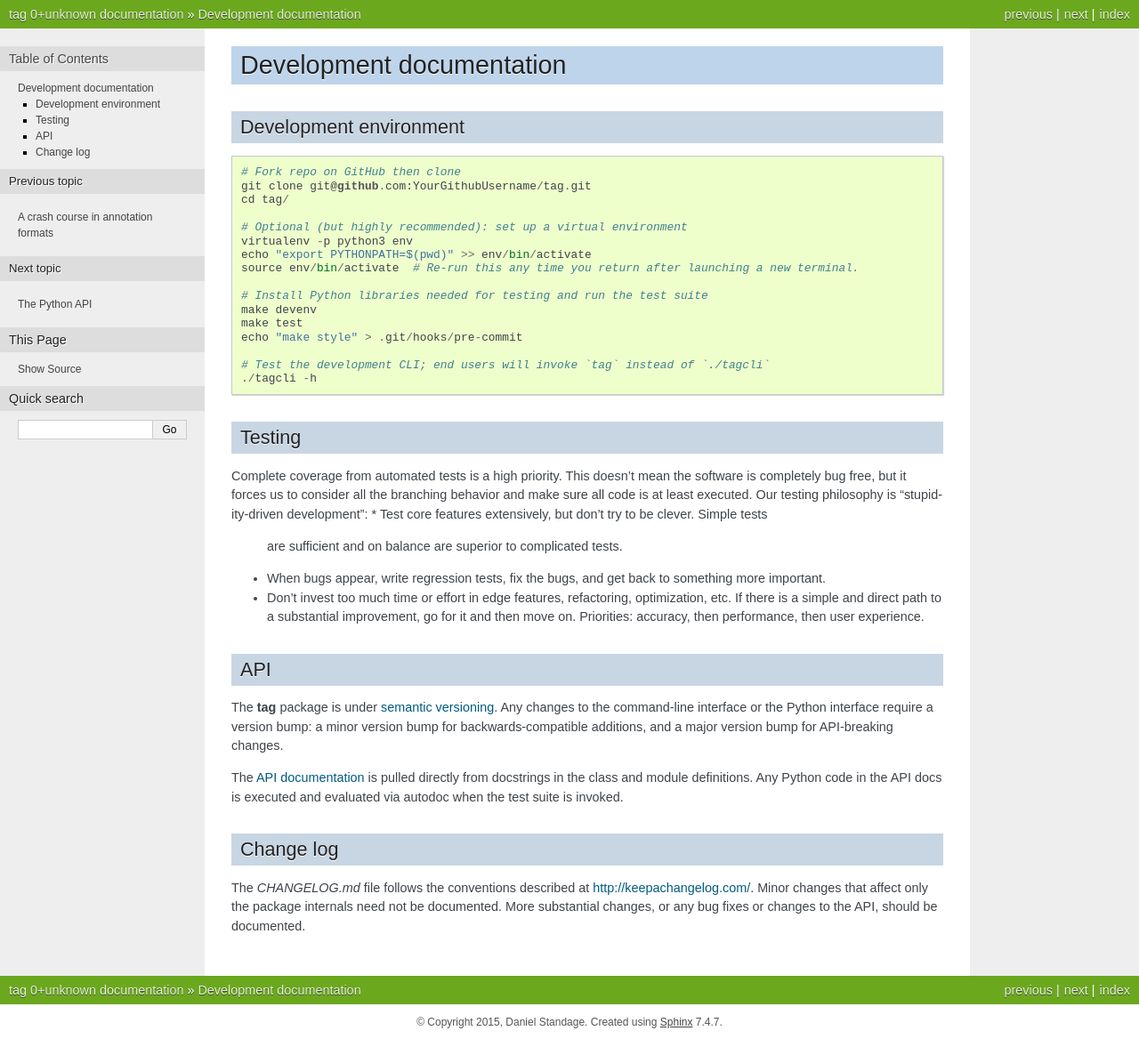
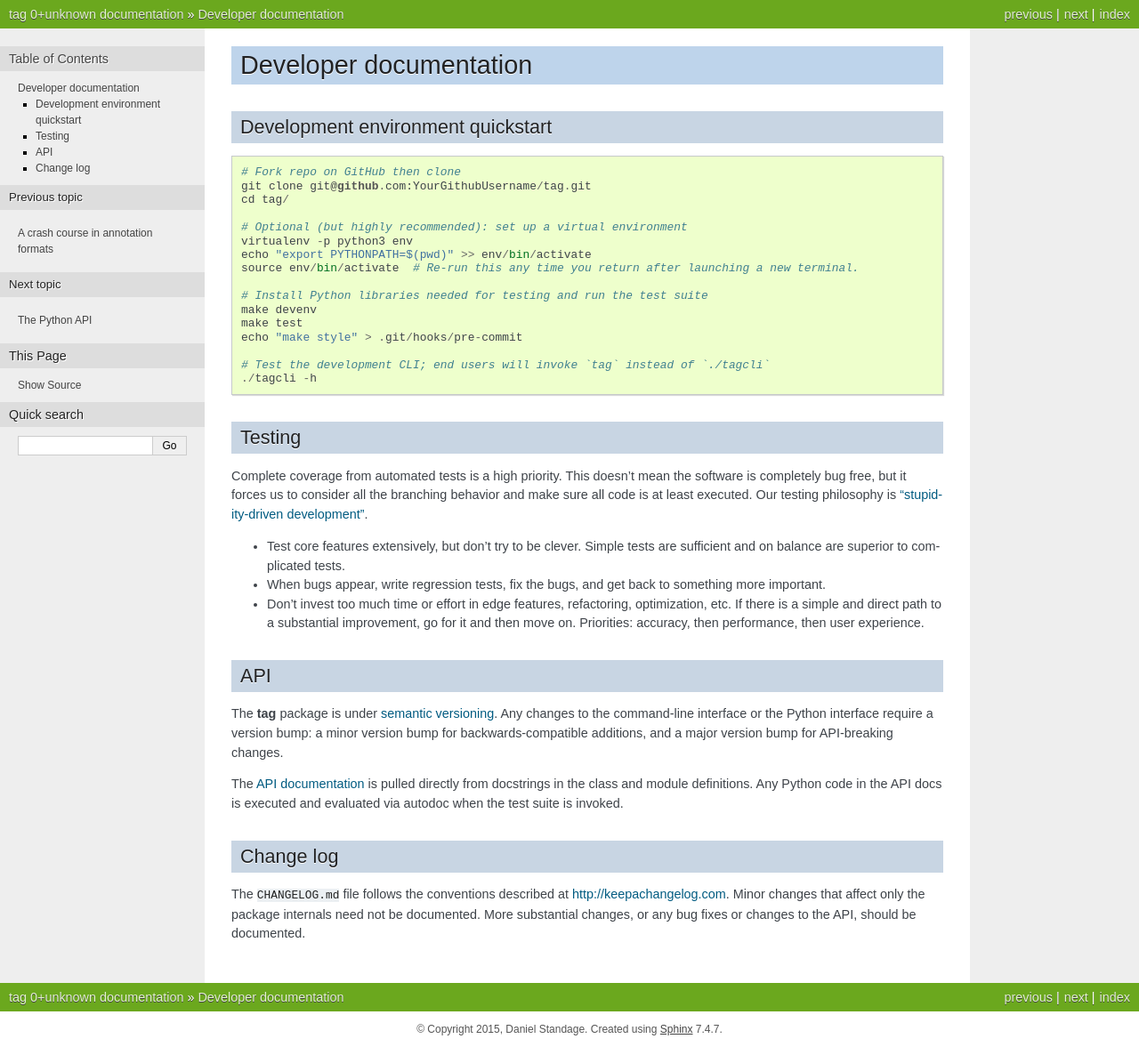
Before and after one commit to standage/tag, a Sphinx documentation site: the page built from docs/dev.rst, in a window 1280 px wide. Shown: the whole page at 89% size. Built offline with Sphinx 7.4.7, drawn with Linux system fonts in a browser that asks for light colours.

Commit message:
Docs cleanup

```diff
--- a/docs/dev.rst
+++ b/docs/dev.rst
@@ -1,8 +1,8 @@
-Development documentation
-=========================
+Developer documentation
+=======================
 
-Development environment
------------------------
+Development environment quickstart
+----------------------------------
 
 .. code::
 
@@ -29,7 +29,8 @@ Testing
 Complete coverage from automated tests is a high priority. This doesn't mean the
 software is completely bug free, but it forces us to consider all the branching
 behavior and make sure all code is at least executed. Our testing philosophy is
-"stupidity-driven development":
+`"stupidity-driven development" <http://ivory.idyll.org/blog/2014-research-coding.html>`_.
+
 * Test core features extensively, but don't try to be clever. Simple tests
   are sufficient and on balance are superior to complicated tests.
 * When bugs appear, write regression tests, fix the bugs, and get back to
@@ -55,7 +56,7 @@ is invoked.
 Change log
 ----------
 
-The `CHANGELOG.md` file follows the conventions described at
-http://keepachangelog.com/. Minor changes that affect only the package internals
+The :code:`CHANGELOG.md` file follows the conventions described at
+http://keepachangelog.com. Minor changes that affect only the package internals
 need not be documented. More substantial changes, or any bug fixes or changes to
 the API, should be documented.
```
